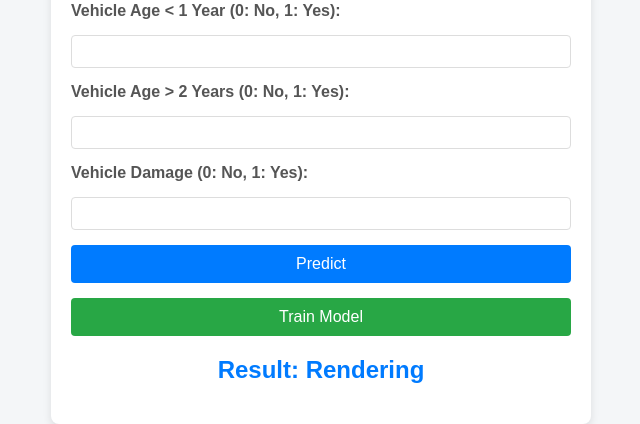
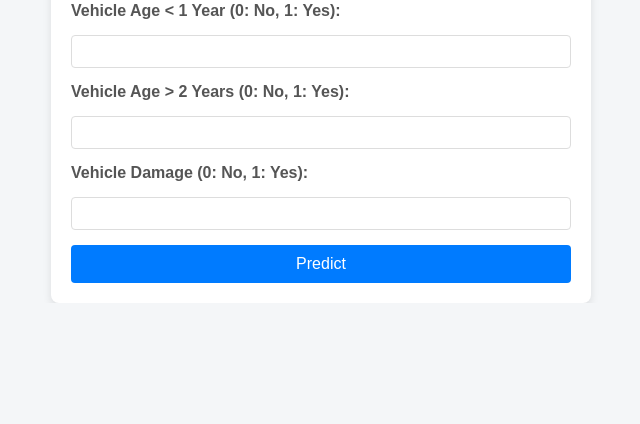
Before and after one commit to Pritush09/Vehicle-Insurance-Prediction, a FastAPI app: page / in a window 1280 px wide. Shown: the part 746-1170 px from the top of the page, without its empty margins (319-959 px from the left). After the commit the page ends 1049 px from the top, so only its background shows below. Run offline with FastAPI, Linux system fonts and the light colour scheme; parts of the project's set-up code (start-up, migrations or seed data) failed here and were passed over.

Commit message:
completed app locally

```diff
--- a/app.py
+++ b/app.py
@@ -3,29 +3,26 @@ from fastapi.middleware.cors import CORSMiddleware
 from fastapi.responses import Response
 from fastapi.staticfiles import StaticFiles
 from fastapi.templating import Jinja2Templates
-from starlette.responses import HTMLResponse, RedirectResponse
+from starlette.responses import HTMLResponse
 from uvicorn import run as app_run
-
 from typing import Optional
 
-# Importing constants and pipeline modules from the project
+# Import your constants and pipeline modules
 from src.constants import APP_HOST, APP_PORT
 from src.pipline.prediction_pipeline import VehicleData, VehicleDataClassifier
 from src.pipline.training_pipeline import TrainPipeline
 
-# Initialize FastAPI application
+# Initialize FastAPI app
 app = FastAPI()
 
-# Mount the 'static' directory for serving static files (like CSS)
+# Mount static files directory (CSS, JS)
 app.mount("/static", StaticFiles(directory="static"), name="static")
 
-# Set up Jinja2 template engine for rendering HTML templates
+# Set up template rendering
 templates = Jinja2Templates(directory='templates')
 
-# Allow all origins for Cross-Origin Resource Sharing (CORS)
+# Enable CORS
 origins = ["*"]
-
-# Configure middleware to handle CORS, allowing requests from any origin
 app.add_middleware(
     CORSMiddleware,
     allow_origins=origins,
@@ -34,11 +31,8 @@ app.add_middleware(
     allow_headers=["*"],
 )
 
+# Form data handler
 class DataForm:
-    """
-    DataForm class to handle and process incoming form data.
-    This class defines the vehicle-related attributes expected from the form.
-    """
     def __init__(self, request: Request):
         self.request: Request = request
         self.Gender: Optional[int] = None
@@ -53,12 +47,7 @@ class DataForm:
         self.Vehicle_Age_gt_2_Years: Optional[int] = None
         self.Vehicle_Damage_Yes: Optional[int] = None
 
-
     async def get_vehicle_data(self):
-        """
-        Method to retrieve and assign form data to class attributes.
-        This method is asynchronous to handle form data fetching without blocking.
-        """
         form = await self.request.form()
         self.Gender = form.get("Gender")
         self.Age = form.get("Age")
@@ -72,74 +61,45 @@ class DataForm:
         self.Vehicle_Age_gt_2_Years = form.get("Vehicle_Age_gt_2_Years")
         self.Vehicle_Damage_Yes = form.get("Vehicle_Damage_Yes")
 
-# Route to render the main page with the form
+# GET route — shows the form page with no result
 @app.get("/", tags=["authentication"])
 async def index(request: Request):
-    """
-    Renders the main HTML form page for vehicle data input.
-    """
-    return templates.TemplateResponse(
-            "vehicledata.html",{"request": request, "context": "Rendering"})
+    return templates.TemplateResponse("vehicledata.html", {"request": request, "context": None})
 
-# Route to trigger the model training process
-@app.get("/train")
-async def trainRouteClient():
-    """
-    Endpoint to initiate the model training pipeline.
-    """
-    try:
-        train_pipeline = TrainPipeline()
-        train_pipeline.run_pipeline()
-        return Response("Training successful!!!")
-
-    except Exception as e:
-        return Response(f"Error Occurred! {e}")
-
-# Route to handle form submission and make predictions
+# POST route — handles prediction
 @app.post("/")
 async def predictRouteClient(request: Request):
-    """
-    Endpoint to receive form data, process it, and make a prediction.
-    """
     try:
         form = DataForm(request)
         await form.get_vehicle_data()
 
         vehicle_data = VehicleData(
-                                Gender= form.Gender,
-                                Age = form.Age,
-                                Driving_License = form.Driving_License,
-                                Region_Code = form.Region_Code,
-                                Previously_Insured = form.Previously_Insured,
-                                Annual_Premium = form.Annual_Premium,
-                                Policy_Sales_Channel = form.Policy_Sales_Channel,
-                                Vintage = form.Vintage,
-                                Vehicle_Age_lt_1_Year = form.Vehicle_Age_lt_1_Year,
-                                Vehicle_Age_gt_2_Years = form.Vehicle_Age_gt_2_Years,
-                                Vehicle_Damage_Yes = form.Vehicle_Damage_Yes
-                        )
+            Gender=form.Gender,
+            Age=form.Age,
+            Driving_License=form.Driving_License,
+            Region_Code=form.Region_Code,
+            Previously_Insured=form.Previously_Insured,
+            Annual_Premium=form.Annual_Premium,
+            Policy_Sales_Channel=form.Policy_Sales_Channel,
+            Vintage=form.Vintage,
+            Vehicle_Age_lt_1_Year=form.Vehicle_Age_lt_1_Year,
+            Vehicle_Age_gt_2_Years=form.Vehicle_Age_gt_2_Years,
+            Vehicle_Damage_Yes=form.Vehicle_Damage_Yes
+        )
 
-        # Convert form data into a DataFrame for the model
+        # Predict
         vehicle_df = vehicle_data.get_vehicle_input_data_frame()
-
-        # Initialize the prediction pipeline
         model_predictor = VehicleDataClassifier()
-
-        # Make a prediction and retrieve the result
         value = model_predictor.predict(dataframe=vehicle_df)[0]
 
-        # Interpret the prediction result as 'Response-Yes' or 'Response-No'
         status = "Response-Yes" if value == 1 else "Response-No"
+        print("🔮 Prediction status to be rendered:", status)
 
-        # Render the same HTML page with the prediction result
-        return templates.TemplateResponse(
-            "vehicledata.html",
-            {"request": request, "context": status},
-        )
+        return templates.TemplateResponse("vehicledata.html", {"request": request, "context": status})
 
     except Exception as e:
-        return {"status": False, "error": f"{e}"}
+        return {"status": False, "error": str(e)}
 
-# Main entry point to start the FastAPI server
+# Run app
 if __name__ == "__main__":
     app_run(app, host=APP_HOST, port=APP_PORT)
--- a/static/css/style.css
+++ b/static/css/style.css
@@ -54,7 +54,7 @@ button {
 button:hover {
     background-color: #0056b3;
 }
-
+/*
 .train-button {
     background-color: #28a745;
     margin-top: 15px;
@@ -62,7 +62,7 @@ button:hover {
 
 .train-button:hover {
     background-color: #218838;
-}
+} */
 
 .result {
     margin-top: 20px;
--- a/templates/vehicledata.html
+++ b/templates/vehicledata.html
@@ -1,5 +1,6 @@
 <!DOCTYPE html>
 <html lang="en">
+
 <head>
     <meta charset="UTF-8">
     <meta name="viewport" content="width=device-width, initial-scale=1.0">
@@ -7,6 +8,7 @@
     <!-- Corrected the CSS path -->
     <link rel="stylesheet" href="/static/css/style.css">
 </head>
+
 <body>
     <div class="container">
         <h1>Vehicle Insurance Prediction</h1>
@@ -37,10 +39,12 @@
             <input type="number" id="Vintage" name="Vintage" required>
 
             <label for="Vehicle_Age_lt_1_Year">Vehicle Age < 1 Year (0: No, 1: Yes):</label>
-            <input type="number" id="Vehicle_Age_lt_1_Year" name="Vehicle_Age_lt_1_Year" min="0" max="1" required>
+                    <input type="number" id="Vehicle_Age_lt_1_Year" name="Vehicle_Age_lt_1_Year" min="0" max="1"
+                        required>
 
                     <label for="Vehicle_Age_gt_2_Years">Vehicle Age > 2 Years (0: No, 1: Yes):</label>
-            <input type="number" id="Vehicle_Age_gt_2_Years" name="Vehicle_Age_gt_2_Years" min="0" max="1" required>
+                    <input type="number" id="Vehicle_Age_gt_2_Years" name="Vehicle_Age_gt_2_Years" min="0" max="1"
+                        required>
 
                     <label for="Vehicle_Damage_Yes">Vehicle Damage (0: No, 1: Yes):</label>
                     <input type="number" id="Vehicle_Damage_Yes" name="Vehicle_Damage_Yes" min="0" max="1" required>
@@ -48,15 +52,16 @@
                     <button type="submit">Predict</button>
         </form>
 
-        <form method="get" action="/train">
+        <!-- <form method="get" action="/train">
             <button type="submit" class="train-button">Train Model</button>
-        </form>
+        </form> -->
 
-        {% if context %}
+        {% if context == "Response-Yes" or context == "Response-No" %}
         <div class="result">
-                <h2>Result: {{ context }}</h2>
+            <h2>Prediction Result: {{ context }}</h2>
         </div>
         {% endif %}
     </div>
 </body>
+
 </html>
```
Lines whose indentation alone changed are shown as unchanged.
